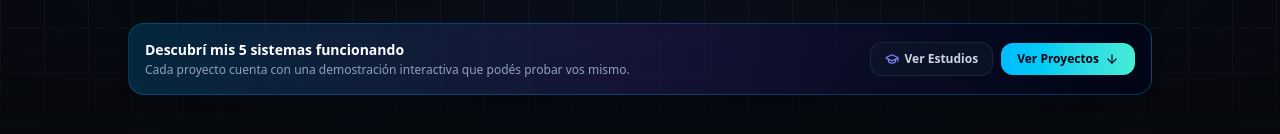
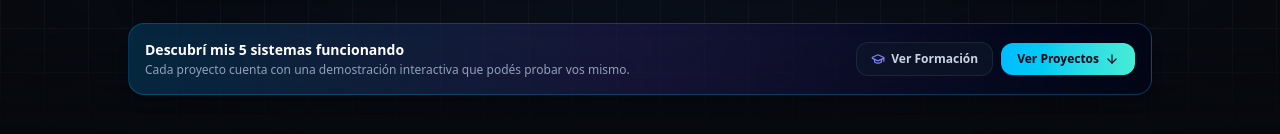
Before and after one commit to julyrodriguez/jariel, a Next.js app: page / in a window 1280 px wide. Shown: the part 588-722 px from the top of the page. Built offline with nearby package versions, Linux system fonts and the light colour scheme.

Commit message:
style: simplify education header to Formación only, removing subtitle

```diff
--- a/src/components/navigation/MobileBottomDock.tsx
+++ b/src/components/navigation/MobileBottomDock.tsx
@@ -24,7 +24,7 @@ interface DockItem {
 
 const DOCK_ITEMS: DockItem[] = [
   { id: "profile", label: "Perfil", icon: <User className="w-4 h-4" />, activeColor: "#38bdf8" },
-  { id: "education", label: "Estudios", icon: <GraduationCap className="w-4 h-4" />, activeColor: "#818cf8" },
+  { id: "education", label: "Formación", icon: <GraduationCap className="w-4 h-4" />, activeColor: "#818cf8" },
   { id: "projects-hub", label: "Hub", icon: <LayoutGrid className="w-4 h-4" />, activeColor: "#60a5fa" },
   { id: "vacas-locas", label: "Prode", icon: <Gamepad2 className="w-4 h-4" />, activeColor: "#10b981" },
   { id: "demoPilates", label: "Pilates", icon: <Calendar className="w-4 h-4" />, activeColor: "#a855f7" },
--- a/src/components/navigation/ScrollIndicator.tsx
+++ b/src/components/navigation/ScrollIndicator.tsx
@@ -13,7 +13,7 @@ interface NavItem {
 
 const SECTIONS: NavItem[] = [
   { id: "profile", label: "Perfil", badge: "01" },
-  { id: "education", label: "Estudios & Certificaciones", badge: "02" },
+  { id: "education", label: "Formación", badge: "02" },
   { id: "projects-hub", label: "Hub de Proyectos", badge: "03" },
   { id: "vacas-locas", label: "Prode", badge: "04" },
   { id: "demoPilates", label: "Pilates Studio", badge: "05" },
--- a/src/components/profile/EducationCard.tsx
+++ b/src/components/profile/EducationCard.tsx
@@ -3,7 +3,6 @@
 import React from "react";
 import { PROFILE_INFO, CERTIFICATES_DATA } from "@/data/projectsData";
 import {
-  Award,
   CheckCircle2,
   BrainCircuit,
   Sparkles,
@@ -72,23 +71,14 @@ export function EducationCard() {
         className="relative z-10 max-w-7xl w-full mx-auto my-auto space-y-4 md:space-y-5"
       >
 
-        {/* Encabezado de Sección */}
+        {/* Encabezado de Sección: Solo Formación */}
         <motion.div
           variants={itemVariants}
-          className="text-center space-y-1.5 max-w-4xl mx-auto border-b border-white/10 pb-3"
+          className="text-center max-w-4xl mx-auto border-b border-white/10 pb-3"
         >
-          <div className="inline-flex items-center gap-2 px-3 py-1 rounded-full bg-indigo-500/10 border border-indigo-500/20 text-indigo-300 text-xs font-mono font-medium mb-1">
-            <Award className="w-3.5 h-3.5 text-indigo-400" />
-            <span>ESTUDIOS & CERTIFICACIONES</span>
-          </div>
-
-          <h2 className="text-2xl sm:text-3xl md:text-4xl font-black tracking-tight text-white">
-            Formación Continua & Especialización
+          <h2 className="text-3xl sm:text-4xl md:text-5xl font-black tracking-tight text-white">
+            Formación
           </h2>
-
-          <p className="text-xs sm:text-sm text-slate-300 max-w-3xl mx-auto leading-relaxed">
-            Combinación de formación avanzada en Inteligencia Artificial y certificaciones universitarias para crear sistemas modernos, rápidos y confiables.
-          </p>
         </motion.div>
 
         {/* 2-Column Balanced Layout: Formación Actual + Cursos UTN */}
--- a/src/components/profile/ProfileHeroCard.tsx
+++ b/src/components/profile/ProfileHeroCard.tsx
@@ -223,7 +223,7 @@ export function ProfileHeroCard() {
               className="px-3.5 py-2 rounded-xl font-semibold text-xs text-slate-300 glass-panel border border-white/10 hover:border-white/20 hover:text-white transition-all flex items-center justify-center gap-1.5"
             >
               <GraduationCap className="w-3.5 h-3.5 text-indigo-400" />
-              <span>Ver Estudios</span>
+              <span>Ver Formación</span>
             </button>
 
             <button
--- a/src/context/ThemeContext.tsx
+++ b/src/context/ThemeContext.tsx
@@ -26,7 +26,7 @@ const EDUCATION_THEME: ProjectTheme = {
   bgGradient: "radial-gradient(ellipse at 50% 35%, rgba(99, 102, 241, 0.14) 0%, rgba(56, 189, 248, 0.04) 50%, #07090e 100%)",
   badgeBg: "rgba(99, 102, 241, 0.12)",
   badgeText: "#818cf8",
-  tag: "ESTUDIOS & CERTIFICACIONES"
+  tag: "FORMACIÓN"
 };
 
 interface ThemeContextType {
```
